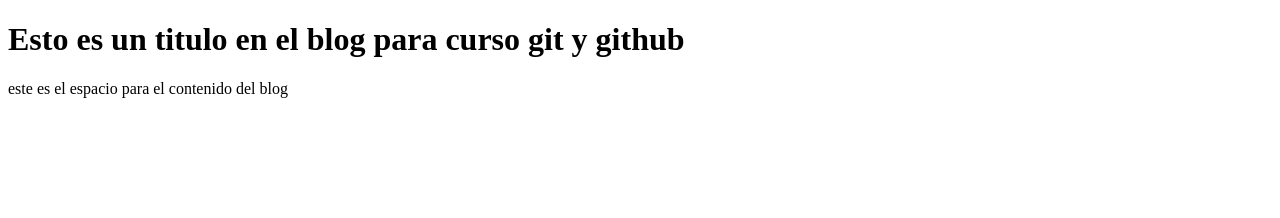
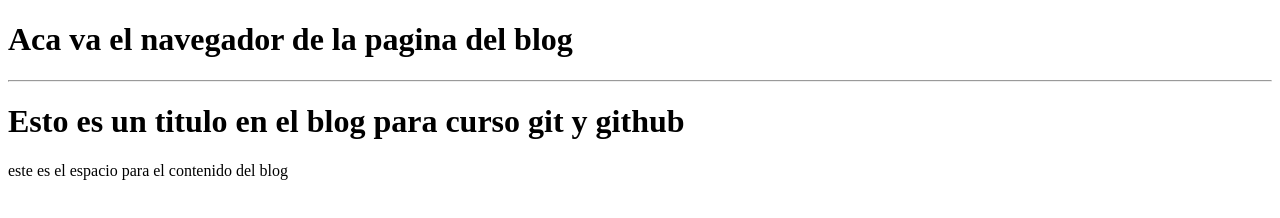
Before and after one commit to RJimenez20/segundoProyecto, a plain HTML site: page index.html in a window 1280 px wide. Drawn offline with Linux system fonts and the light colour scheme.

Commit message:
Agregando el header de la pagina

```diff
--- a/index.html
+++ b/index.html
@@ -6,6 +6,11 @@
     <title>Curso de git y github</title>
 </head>
 <body>
+    <header>
+        <h1>Aca va el navegador de la pagina del blog</h1>
+        <hr>
+    </header>
+
     <h1>Esto es un titulo en el blog para curso git y github</h1>
     <p>este es el espacio para el contenido del blog</p>
 </body>
```
